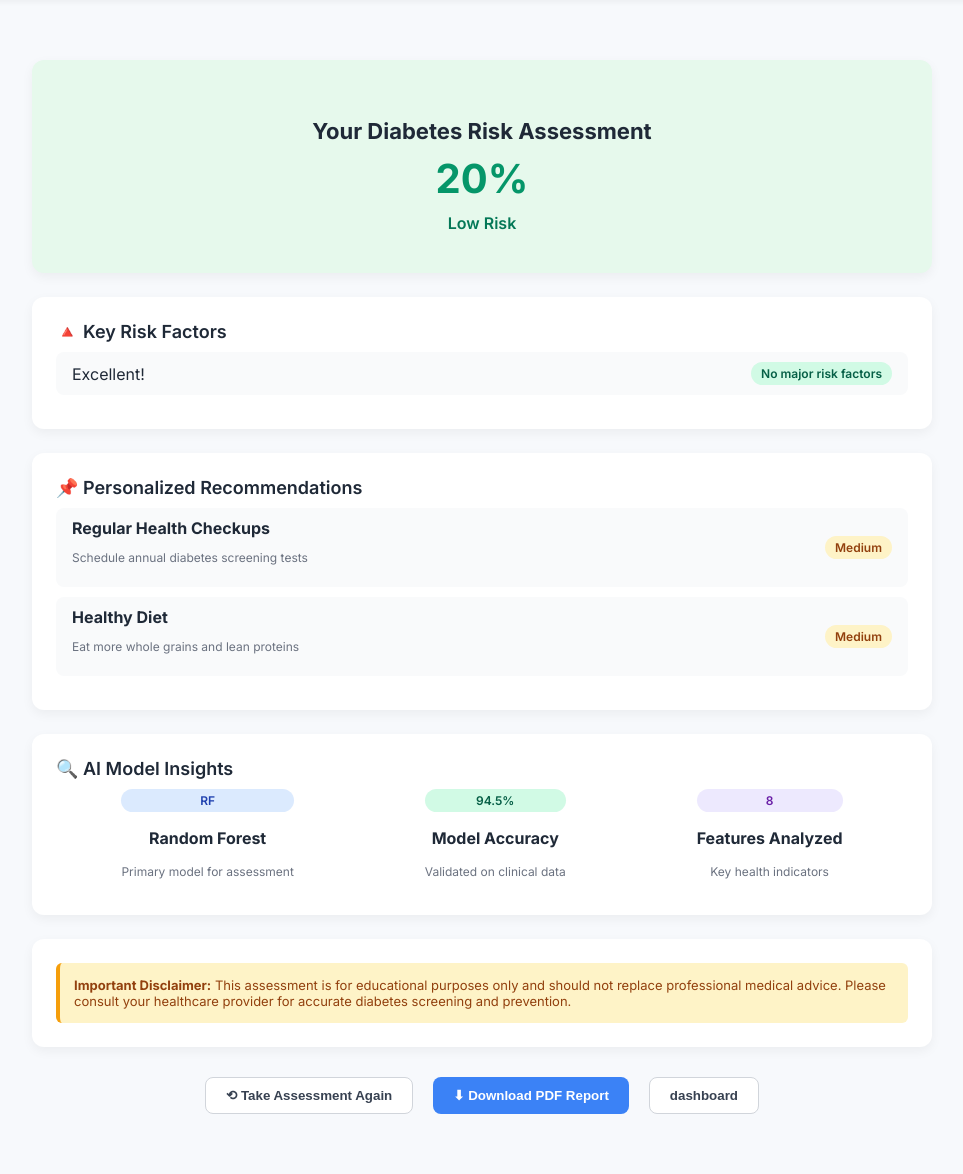
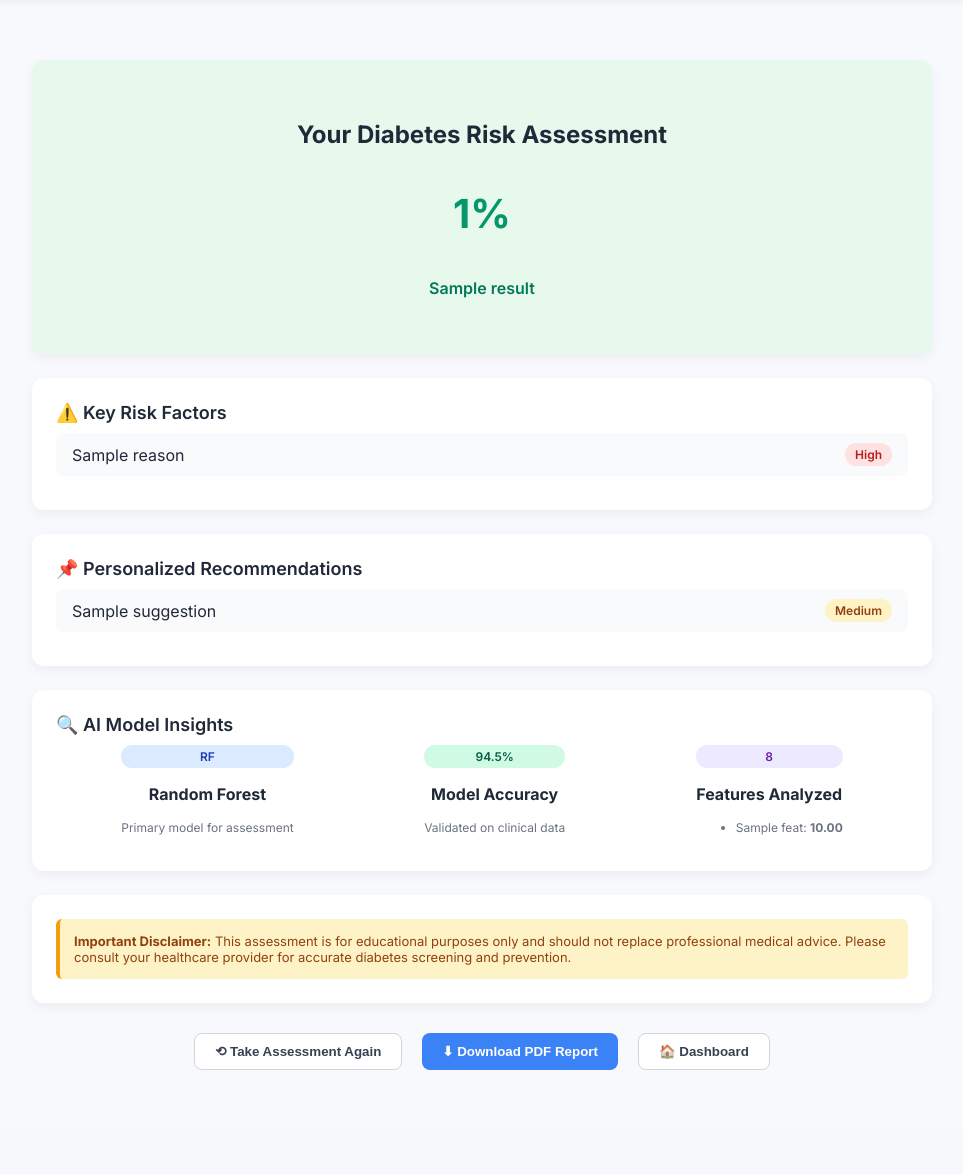
Before and after one commit to BHAVANAKADAVERU/diabetes_risk_assessment, a Flask app: template templates/results.html in a window 1280 px wide. Shown: the part 77-1251 px from the top of the page, without its empty margins (158-1121 px from the left). After the commit the page ends 1147 px from the top, so only its background shows below. Run offline with Flask 3, Linux system fonts and the light colour scheme; the template is opened without the code that fills it: most values are stand-ins (such as "Sample title", 1, 10 or a date in 2020); parts of the project's set-up code (start-up, migrations or seed data) failed here and were passed over; some libraries are stand-ins or nearby versions.

Commit message:
Add new features

```diff
--- a/templates/results.html
+++ b/templates/results.html
@@ -44,11 +44,6 @@
       text-align: center;
       padding: 40px 20px;
     }
-    .risk-summary h2 {
-      font-size: 22px;
-      font-weight: 700;
-      margin-bottom: 10px;
-    }
     .risk-score {
       font-size: 40px;
       color: #059669;
@@ -83,18 +78,14 @@
       font-size: 12px;
       font-weight: 600;
     }
-    .badge.high {
-      background-color: #fee2e2;
-      color: #b91c1c;
-    }
-    .badge.medium {
-      background-color: #fef3c7;
-      color: #92400e;
-    }
-    .badge.low {
-      background-color: #d1fae5;
-      color: #065f46;
-    }
+    .badge.high { background-color: #fee2e2; color: #b91c1c; }
+    .badge.medium { background-color: #fef3c7; color: #92400e; }
+    .badge.low { background-color: #d1fae5; color: #065f46; }
+    .badge.green { background-color: #d1fae5; color: #065f46; }
+    .badge.orange { background-color: #fef3c7; color: #92400e; }
+    .badge.blue { background-color: #dbeafe; color: #1e40af; }
+    .badge.violet { background-color: #ede9fe; color: #6b21a8; }
+
     .disclaimer {
       font-size: 13px;
       background-color: #fef3c7;
@@ -125,109 +116,164 @@
       background: #3b82f6;
       color: white;
     }
+
+    @media (max-width: 600px) {
+      .risk-score {
+        font-size: 28px;
+      }
+      .section-title {
+        font-size: 16px;
+      }
+    }
   </style>
 </head>
-<body>
+
+<body data-risk="{{ risk_percentage }}" data-level="{{ result }}">
+
   <div class="header">
     <h1>DiabetesAI</h1>
     <span style="font-size: 14px; color: #6b7280;">AI Powered Risk Assessment</span>
   </div>
+
   <div class="container">
 
+    <!-- Risk Summary -->
     <div class="card risk-summary">
       <h2>Your Diabetes Risk Assessment</h2>
-      <div class="risk-score">20%</div>
-      <div class="risk-level">Low Risk</div>
+      <p class="risk-score">{{ risk_percentage }}%</p>
+      <p class="risk-level">{{ result }}</p>
     </div>
 
-    <div class="grid">
+    <!-- Risk Factors -->
     <div class="card">
-        <div class="section-title">🔺 Key Risk Factors</div>
+      <div class="section-title">⚠️ Key Risk Factors</div>
+      {% if reasons %}
+        {% for reason in reasons %}
+          <div class="factor">
+            <span>{{ reason }}</span>
+            <span class="badge high">High</span>
+          </div>
+        {% endfor %}
+      {% else %}
         <div class="factor">
           <span>Excellent!</span>
           <span class="badge low">No major risk factors</span>
         </div>
+      {% endif %}
     </div>
 
+    <!-- Recommendations -->
     <div class="card">
       <div class="section-title">📌 Personalized Recommendations</div>
+      {% if suggestions %}
+        {% for suggestion in suggestions %}
           <div class="recommendation">
-          <div>
-            <strong>Regular Health Checkups</strong>
-            <p style="font-size: 12px; color: #6b7280;">Schedule annual diabetes screening tests</p>
-          </div>
+            <span>{{ suggestion }}</span>
             <span class="badge medium">Medium</span>
           </div>
+        {% endfor %}
+      {% else %}
         <div class="recommendation">
+          <span>No specific suggestions. Keep up the good work!</span>
+        </div>
+      {% endif %}
+    </div>
+
+    <!-- Model Insights -->
+    <div class="card">
+      <div class="section-title">🔍 AI Model Insights</div>
+      <div style="display: flex; justify-content: space-around; text-align: center;">
         <div>
-            <strong>Healthy Diet</strong>
-            <p style="font-size: 12px; color: #6b7280;">Eat more whole grains and lean proteins</p>
+          <div class="badge blue">RF</div>
+          <p><strong>Random Forest</strong></p>
+          <p style="font-size: 12px; color: #6b7280;">Primary model for assessment</p>
         </div>
-          <span class="badge medium">Medium</span>
+        <div>
+          <div class="badge green">94.5%</div>
+          <p><strong>Model Accuracy</strong></p>
+          <p style="font-size: 12px; color: #6b7280;">Validated on clinical data</p>
+        </div>
+        <div>
+          <div class="badge violet">8</div>
+          <p><strong>Features Analyzed</strong></p>
+          <div style="font-size: 12px; color: #6b7280; text-align: left;">
+            <ul>
+              {% for feat, val in shap_explanation %}
+                <li>{{ feat }}: <strong>{{ "%.2f"|format(val) }}</strong></li>
+              {% endfor %}
+            </ul>
+          </div>
         </div>
       </div>
     </div>
 
-    <div class="card">
-      <div class="section-title">🔍 AI Model Insights</div>
-      <div class="grid" style="display: flex; justify-content: space-around;">
-        <div style="text-align: center;">
-          <div class="badge" style="background: #dbeafe; color: #1e40af;">RF</div>
-          <p><strong>Random Forest</strong></p>
-          <p style="font-size: 12px; color: #6b7280;">Primary model for assessment</p>
-        </div>
-        <div style="text-align: center;">
-          <div class="badge" style="background: #d1fae5; color: #065f46;">94.5%</div>
-          <p><strong>Model Accuracy</strong></p>
-          <p style="font-size: 12px; color: #6b7280;">Validated on clinical data</p>
-        </div>
-        <div style="text-align: center;">
-          <div class="badge" style="background: #ede9fe; color: #6b21a8;">8</div>
-          <p><strong>Features Analyzed</strong></p>
-          <p style="font-size: 12px; color: #6b7280;">Key health indicators</p>
-        </div>
-      </div>
-    </div>
-
+    <!-- Disclaimer -->
     <div class="card">
       <div class="disclaimer">
         <strong>Important Disclaimer:</strong> This assessment is for educational purposes only and should not replace professional medical advice. Please consult your healthcare provider for accurate diabetes screening and prevention.
       </div>
     </div>
 
+    <!-- Actions -->
     <div class="actions">
-     <button class="btn btn-outline" onclick="location.href='/predict'">⟲ Take Assessment Again</button>
-     <button class="btn btn-primary" onclick="downloadPDF()">⬇ Download PDF Report</button>
-     <button class="btn btn-outline" onclick="location.href='/dashboard'">dashboard</button>
+      <button class="btn btn-outline" onclick="location.href='/predict'" aria-label="Retake Assessment">⟲ Take Assessment Again</button>
+      <button class="btn btn-primary" onclick="downloadPDF()" aria-label="Download PDF Report">⬇ Download PDF Report</button>
+      <button class="btn btn-outline" onclick="location.href='/dashboard'" aria-label="Go to Dashboard">🏠 Dashboard</button>
     </div>
 
+  </div>
 
+  <!-- Data for JS (PDF Export) -->
+  <script id="reasons-data" type="application/json">{{ reasons | tojson }}</script>
+  <script id="suggestions-data" type="application/json">{{ suggestions | tojson }}</script>
+  <script id="shap-data" type="application/json">{{ shap_explanation | tojson }}</script>
 
   <script>
-    // PDF download function using jsPDF
     function downloadPDF() {
       const { jsPDF } = window.jspdf;
       const doc = new jsPDF();
+
+      const risk = document.body.dataset.risk;
+      const level = document.body.dataset.level;
+
+      const reasons = JSON.parse(document.getElementById('reasons-data').textContent);
+      const suggestions = JSON.parse(document.getElementById('suggestions-data').textContent);
+      const shap = JSON.parse(document.getElementById('shap-data').textContent);
 
       doc.setFontSize(18);
       doc.text("Diabetes Risk Assessment Report", 20, 20);
 
       doc.setFontSize(14);
-        doc.text("Risk Score: 20% (Low Risk)", 20, 40);
-        doc.text("Key Risk Factors: No major risk factors", 20, 55);
-        doc.text("Recommendations:", 20, 75);
-        doc.text("- Regular Health Checkups (Medium)", 25, 85);
-        doc.text("- Healthy Diet (Medium)", 25, 95);
-        doc.text("Model Accuracy: 94.5%", 20, 115);
-        doc.text("Model: Random Forest", 20, 125);
-        doc.text("Features Analyzed: 8", 20, 135);
+      doc.text(`Risk Score: ${risk}% (${level} Risk)`, 20, 40);
+
+      let y = 60;
+      doc.text("Key Risk Factors:", 20, y); y += 10;
+      reasons.forEach(reason => {
+        doc.text("- " + reason, 25, y); y += 10;
+      });
+
+      y += 10;
+      doc.text("Recommendations:", 20, y); y += 10;
+      suggestions.forEach(suggestion => {
+        doc.text("- " + suggestion, 25, y); y += 10;
+      });
+
+      y += 10;
+      doc.text("Model Accuracy: 94.5%", 20, y); y += 10;
+      doc.text("Model: Random Forest", 20, y); y += 10;
+      doc.text("Features Analyzed:", 20, y); y += 10;
+
+      Object.entries(shap).forEach(([key, value]) => {
+        doc.text(`- ${key}: ${value.toFixed(2)}`, 25, y); y += 10;
+      });
 
       doc.setFontSize(10);
       doc.setTextColor(150);
-        doc.text("Disclaimer: This is not a medical diagnosis.", 20, 160);
+      doc.text("Disclaimer: This is not a medical diagnosis.", 20, y + 10);
 
       doc.save("Diabetes_Risk_Report.pdf");
     }
   </script>
+
 </body>
 </html>
```
Lines whose indentation alone changed are shown as unchanged.
